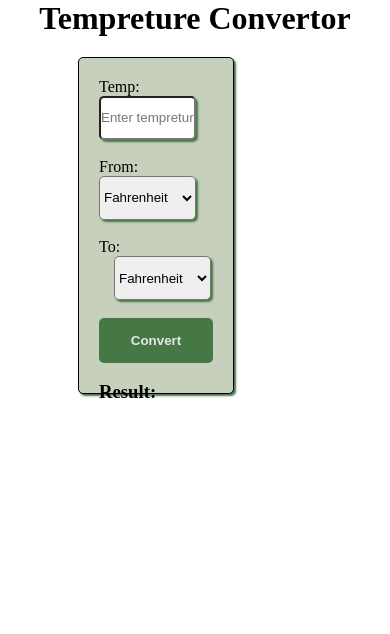
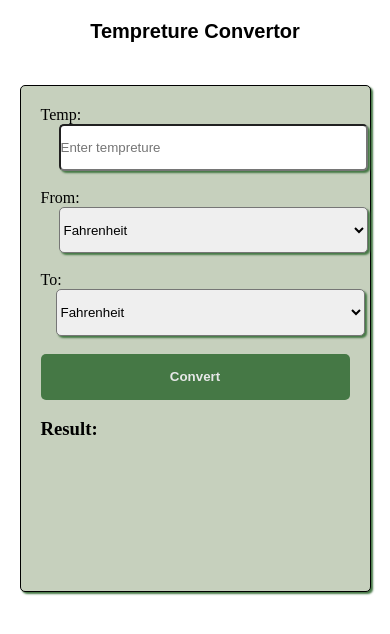
Before and after one commit to manasvichoudhari/temp, a plain HTML site: page index.html in a window 390 px wide. Drawn offline with Linux system fonts and the light colour scheme.

Commit message:
Update style.css

```diff
--- a/style.css
+++ b/style.css
@@ -71,3 +71,44 @@ button{
         color: rgb(230, 231, 231); ;
     }
   }
+@media screen  and (max-width:600px) {
+    .all-content{
+        width: 90%;
+        margin: auto;
+        height: 60%;
+        margin-top: 6%;
+    }
+    h1{
+
+        display: flex;
+        justify-content: center;
+        align-items: center;
+        font-family: sans-serif;
+        font-size:20px;
+        padding: 5%;
+
+    }
+    input,#from{
+
+        width: 100%;
+        margin-left: 18px;
+        height: 10%;
+    }
+
+    #to{
+       margin-right: 30px;
+
+        width:100%;
+         height: 15%;
+         height: 10%;
+         border-radius: 5px;
+         outline: none;
+         box-shadow: 2px 2px 2px rgb(69, 120, 69);
+     }
+     button{
+        height: 10%;
+     }
+
+
+
+  }
```
